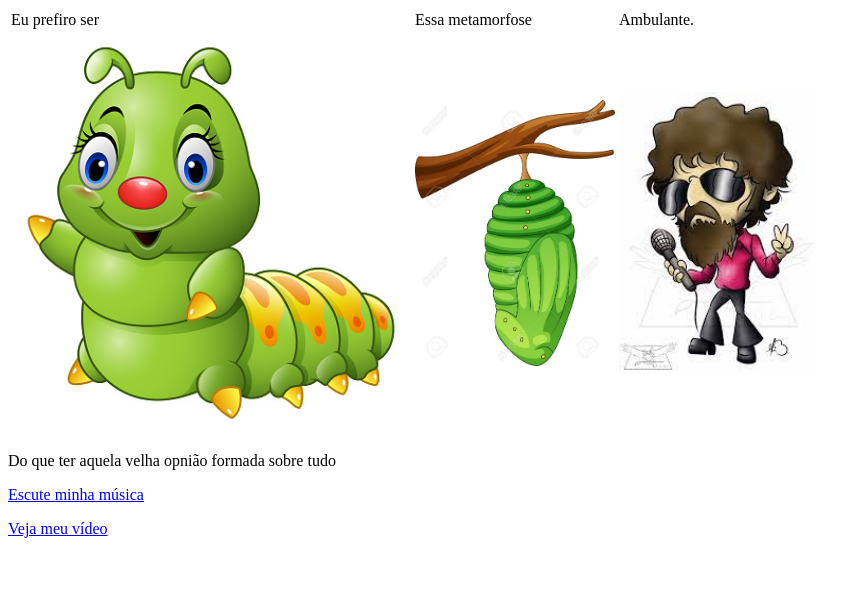
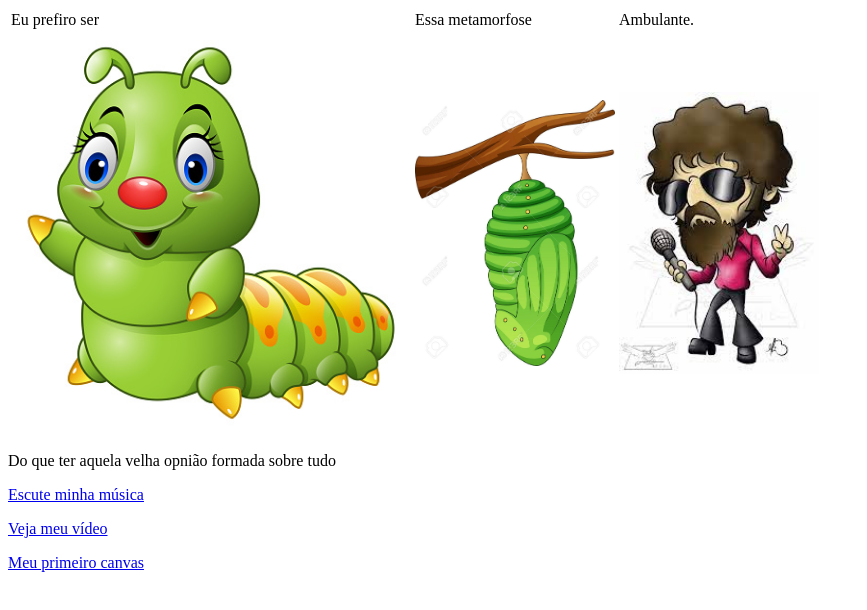
Before and after one commit to Taliarte01/taliarte01.github.io, a plain HTML site: page index.html in a window 1280 px wide. Shown: the whole page, without its empty margins (0-867 px from the left). Drawn offline with Linux system fonts and the light colour scheme.

Commit message:
incluindo link

```diff
--- a/index.html
+++ b/index.html
@@ -31,5 +31,6 @@
     <p>Do que ter aquela velha opnião formada sobre tudo</p>
     <p><a href="musica.html">Escute minha música</a></p>
     <p><a href="video.html">Veja meu vídeo</a></p>
+    <p><a href="canvas.html">Meu primeiro canvas</a></p>
   </body>
 </html>
```
